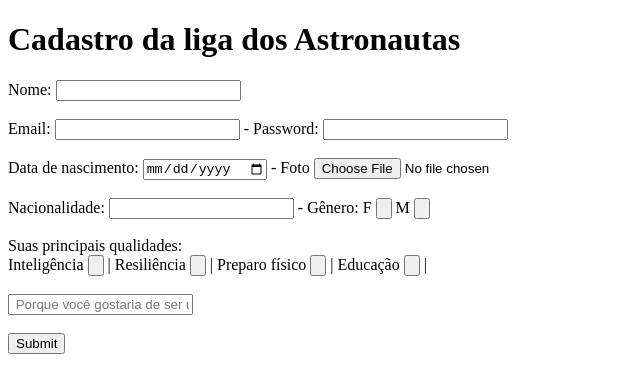
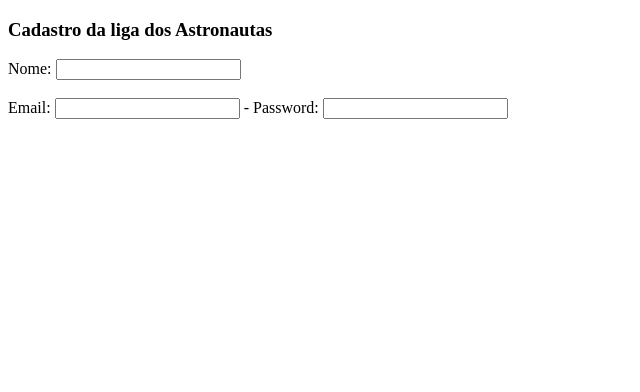
Before and after one commit to matssgit/onebit, a plain HTML site: page HTML/criandoform.html in a window 1280 px wide. Shown: the whole page, without its empty margins (0-640 px from the left). Drawn offline with Linux system fonts and the light colour scheme.

Commit message:
Update criandoform.html

```diff
--- a/HTML/criandoform.html
+++ b/HTML/criandoform.html
@@ -7,20 +7,29 @@
     <title>Criando Form</title>
 </head>
     <thead>
-        <h1>Cadastro da liga dos Astronautas</h1>
+        <h3>Cadastro da liga dos Astronautas</h3>
     </thead>
 <body>
     <tbody>
         <td>
-            Nome: <input type="text"><br><br>
-            Email: <input type="text"> - Password: <input type="text"><br><br>
-            Data de nascimento: <input type="date"> - Foto <input type="file"> <br><br>
-            Nacionalidade: <input type=""> - Gênero: F <input type="button"> M <input type="button"><br><br>
-            Suas principais qualidades:<br>
-            Inteligência <input type="button"> | Resiliência <input type="button"> | Preparo físico <input type="button"> | Educação <input type="button"> | <br><br>
-            <input type="text" placeholder=" Porque você gostaria de ser um astronauta?"><br><br>
-            <input type="submit" placeholder="Criar">
-
+           <div>
+            <form action="">
+                <label for="name">Nome:</label>
+                <input type="text" id="name" name="name">
+           </div>
+           <br>
+           <div>
+            <form action=""></form>
+            <label for="email">Email:</label>
+            <input type="email" name="email" id="email"> -
+            <label for="password">Password: </label>
+            <input type="password" name="password" id="password">
+           </div>
+           <br>
+           <div>
+            <label for=""></label>
+           </div>
+           </form>
         </td>
     </tbody>
 </body>
```
